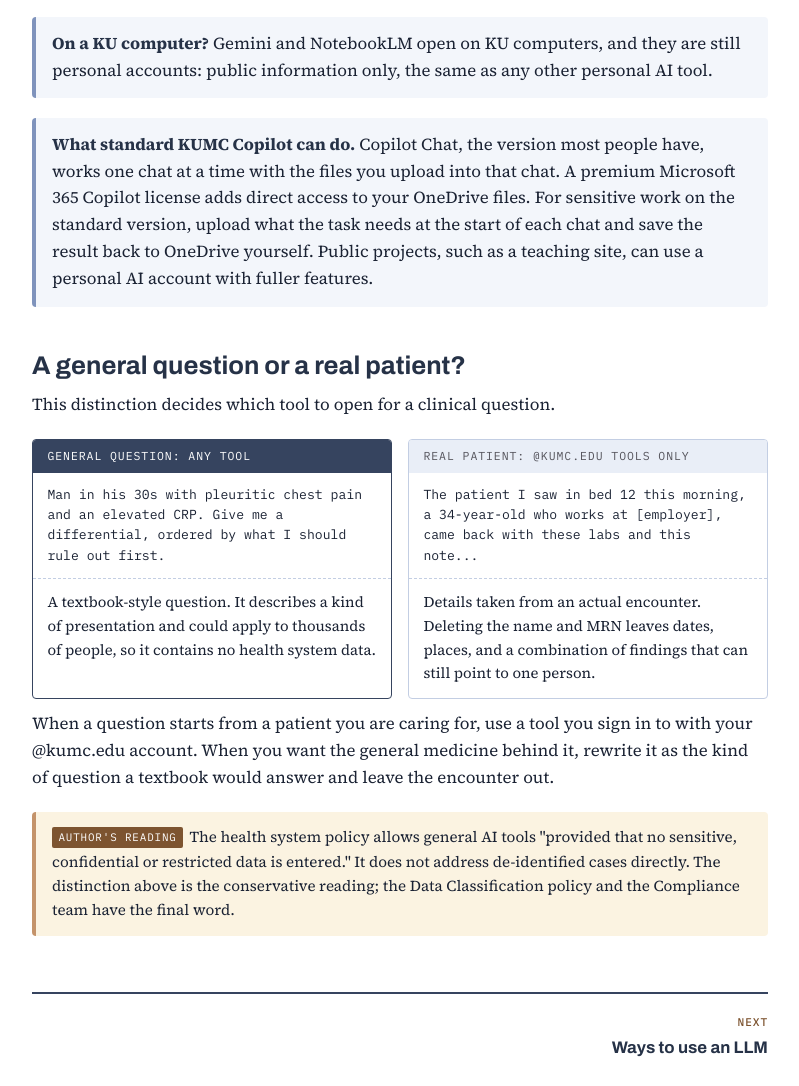
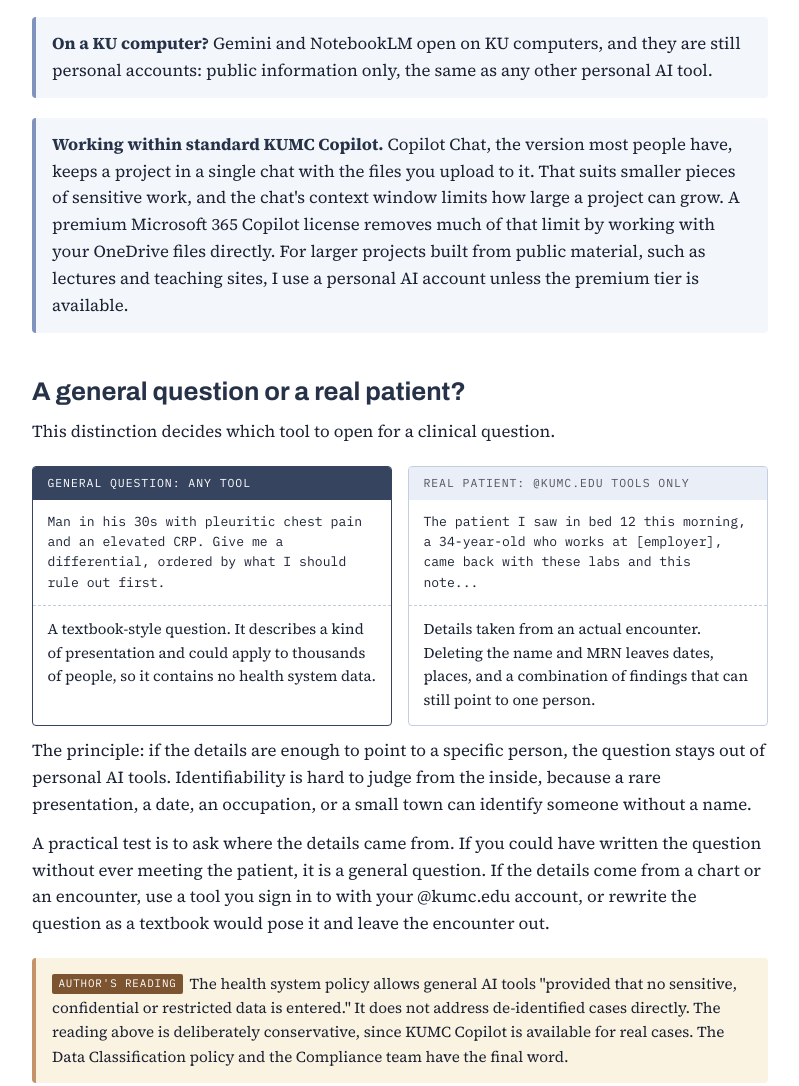
Before and after one commit to jonathandangers/AI-Tutorials, a plain HTML site: page core/start-here.html in a window 1280 px wide. Shown: the part 2383-3469 px from the top of the page, without its empty margins (380-1179 px from the left). Drawn offline with Linux system fonts and the light colour scheme.

Commit message:
Start here: identifiability principle with a practical test; clarify standard Copilot limits
Co-Authored-By: Claude Fable 5.2 <noreply@anthropic.com>
Claude-Session: https://claude.ai/code/session_01Nd3D8jDXbVDkLneBRPP1CG

```diff
--- a/core/start-here.html
+++ b/core/start-here.html
@@ -92,7 +92,7 @@
   <li><strong>This table is a summary.</strong> It is one person's reading of the guidance. Where it differs from official KU Medical Center or health system guidance, the official guidance governs.</li>
 </ul>
 <div class="note"><p><strong>On a KU computer?</strong> Gemini and NotebookLM open on KU computers, and they are still personal accounts: public information only, the same as any other personal AI tool.</p></div>
-<div class="note"><p><strong>What standard KUMC Copilot can do.</strong> Copilot Chat, the version most people have, works one chat at a time with the files you upload into that chat. A premium Microsoft 365 Copilot license adds direct access to your OneDrive files. For sensitive work on the standard version, upload what the task needs at the start of each chat and save the result back to OneDrive yourself. Public projects, such as a teaching site, can use a personal AI account with fuller features.</p></div>
+<div class="note"><p><strong>Working within standard KUMC Copilot.</strong> Copilot Chat, the version most people have, keeps a project in a single chat with the files you upload to it. That suits smaller pieces of sensitive work, and the chat's context window limits how large a project can grow. A premium Microsoft 365 Copilot license removes much of that limit by working with your OneDrive files directly. For larger projects built from public material, such as lectures and teaching sites, I use a personal AI account unless the premium tier is available.</p></div>
 
 <h2>A general question or a real patient?</h2>
 <p>This distinction decides which tool to open for a clinical question.</p>
@@ -108,8 +108,9 @@
     <div class="result"><p>Details taken from an actual encounter. Deleting the name and MRN leaves dates, places, and a combination of findings that can still point to one person.</p></div>
   </div>
 </div>
-<p>When a question starts from a patient you are caring for, use a tool you sign in to with your @kumc.edu account. When you want the general medicine behind it, rewrite it as the kind of question a textbook would answer and leave the encounter out.</p>
-<div class="draft"><p><span class="draft-label">Author's reading</span>The health system policy allows general AI tools "provided that no sensitive, confidential or restricted data is entered." It does not address de-identified cases directly. The distinction above is the conservative reading; the Data Classification policy and the Compliance team have the final word.</p></div>
+<p>The principle: if the details are enough to point to a specific person, the question stays out of personal AI tools. Identifiability is hard to judge from the inside, because a rare presentation, a date, an occupation, or a small town can identify someone without a name.</p>
+<p>A practical test is to ask where the details came from. If you could have written the question without ever meeting the patient, it is a general question. If the details come from a chart or an encounter, use a tool you sign in to with your @kumc.edu account, or rewrite the question as a textbook would pose it and leave the encounter out.</p>
+<div class="draft"><p><span class="draft-label">Author's reading</span>The health system policy allows general AI tools "provided that no sensitive, confidential or restricted data is entered." It does not address de-identified cases directly. The reading above is deliberately conservative, since KUMC Copilot is available for real cases. The Data Classification policy and the Compliance team have the final word.</p></div>
 <nav class="pager" aria-label="Page"><a class="next" href="../core/ways-to-use.html"><span class="dir">Next</span><span>Ways to use an LLM</span></a></nav>
 <footer class="site">Practical AI Workflows &middot; Created by Jonathan Dangers, MD &middot; Draft v1.7, work in progress<span class="disclaimer">A personal educational resource. It is not official policy of KU Medical Center or The University of Kansas Health System. Where this guide and official guidance differ, follow the official guidance.</span></footer>
 </article>
```
Also changed, not shown: src/core/start-here.html (+4 -3 lines).
